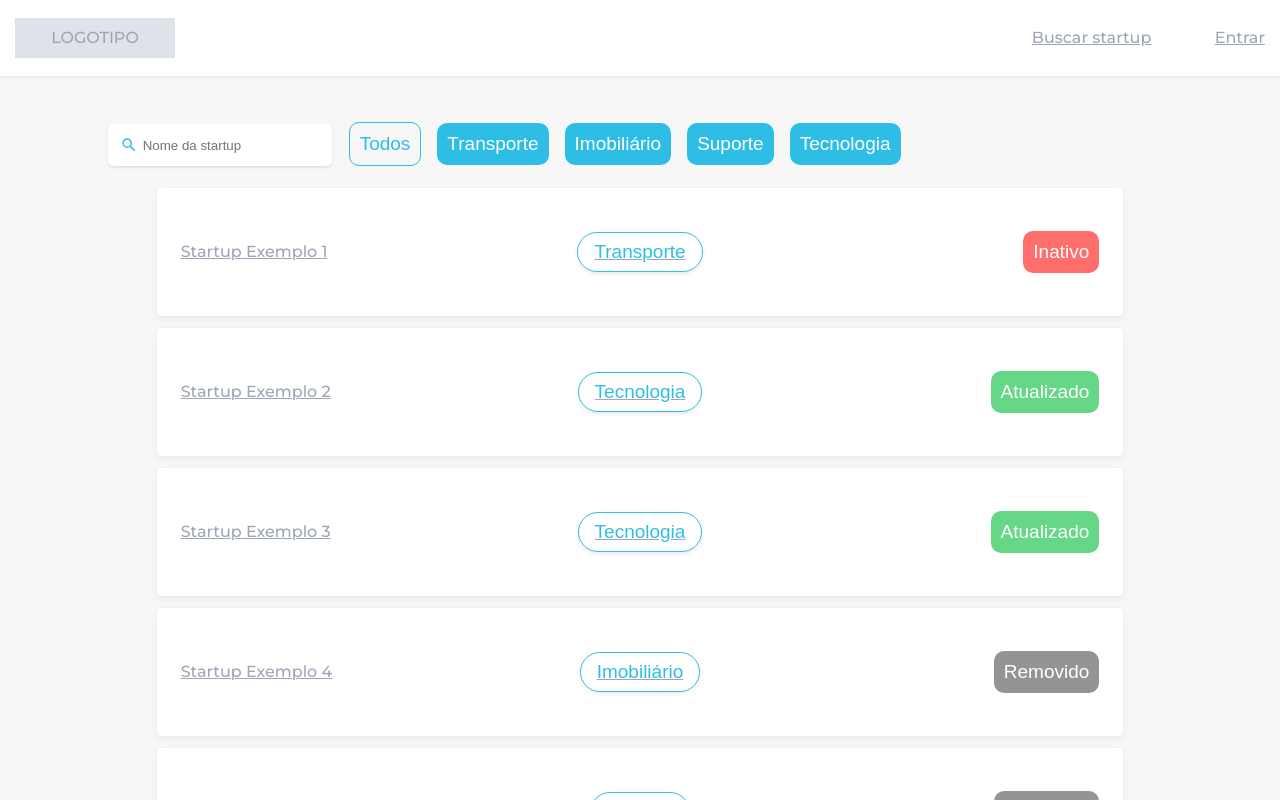
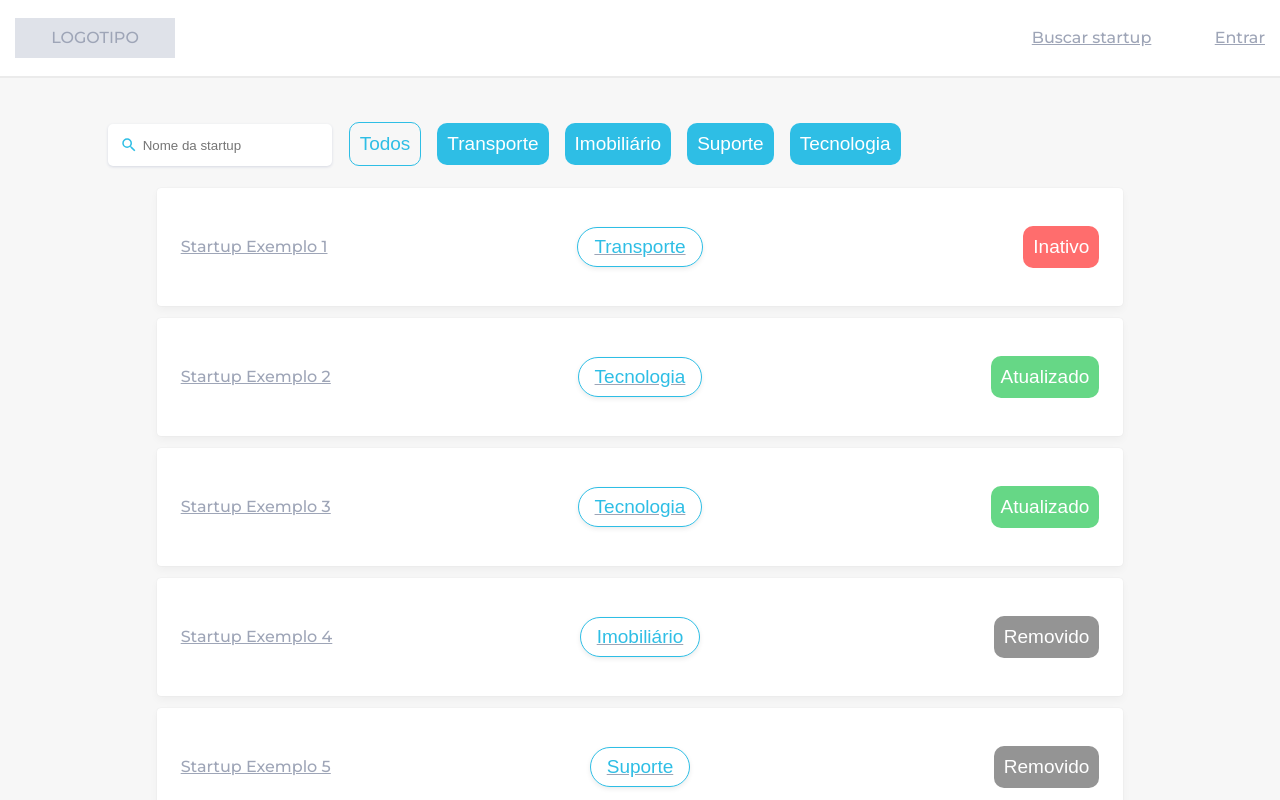
Before and after one commit to joicenunes/VitrineEmpreende, a React (Create React App) app in the folder client/: page /management in a window 1280 px wide. Shown: the top 800 px of the page. Built offline with nearby package versions, Linux system fonts and the light colour scheme.

Commit message:
[Taglist] - Correção de padding

```diff
--- a/client/src/Components/TagList/style.css
+++ b/client/src/Components/TagList/style.css
@@ -4,7 +4,7 @@
   flex-direction: row;
   align-items: flex-start;
   gap: 20px;
-  padding: 10px 0;
+  padding: 5px 0;
   flex-wrap: wrap;
 }
 
```
